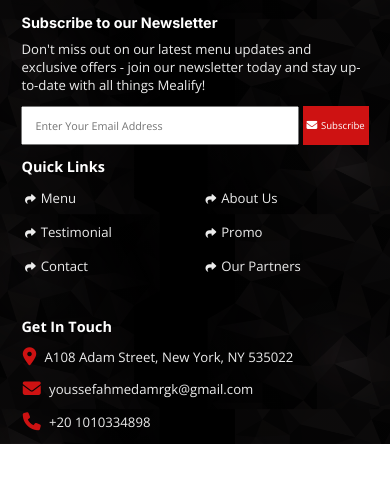
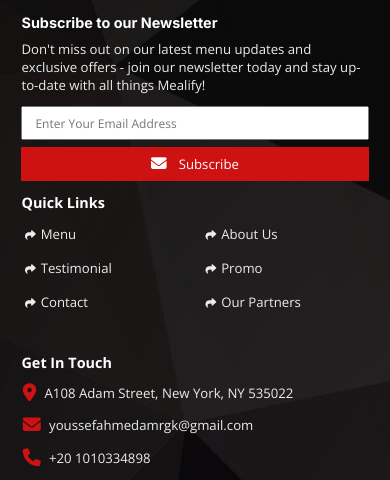
Before and after one commit to yoyo12tech/Mealify, a plain HTML site: page index.html in a window 390 px wide. Shown: the part 6558-7038 px from the top of the page. Before the commit the page ends 7002 px from the top, so only its background shows below. Drawn offline with nearby package versions, Linux system fonts and the light colour scheme.

Commit message:
lightened bg and fixed button in XS FOOTER

```diff
--- a/styles/footer.css
+++ b/styles/footer.css
@@ -388,6 +388,10 @@
 
 /* Extra Small (XS): <576px */
 @media (max-width: 575.98px) {
+    footer{
+        background: linear-gradient(rgba(0, 0, 0, 0.199), rgba(0, 0, 0, 0.199)),url("../assets/pics/textured-metal-background.jpg");
+    }
+
     footer>.container{
         flex-direction: column;
         justify-content: space-evenly;
@@ -419,16 +423,18 @@
         font-size: 1.1rem;line-height: 1.5rem;
     }
     footer>.container>.subscription>form{
-        height: 3.2rem;
+        height: 6.2rem;width: 100%;
+        display: flex; flex-direction: column;row-gap: 0.3rem;
     }
     footer>.container>.subscription>form>input{
-        font-size: 0.9rem;
+        font-size: 1rem;width: 100%;height: calc(50% - 0.3rem) ;
+
     }
     footer>.container>.subscription>form>button{
-        font-size: 0.8rem;width: 19%;
+        font-size: 1.1rem;width: 100%; height:calc(50% - 0.3rem);justify-content: center;
     }
     footer>.container>.subscription>form>button>i{
-        font-size: 0.9rem;
+        font-size: 1.3rem;margin-right: 1rem;
     }
     footer>.container>.subscription>.quick-links>h3{
         font-size: 1.2rem;
```
